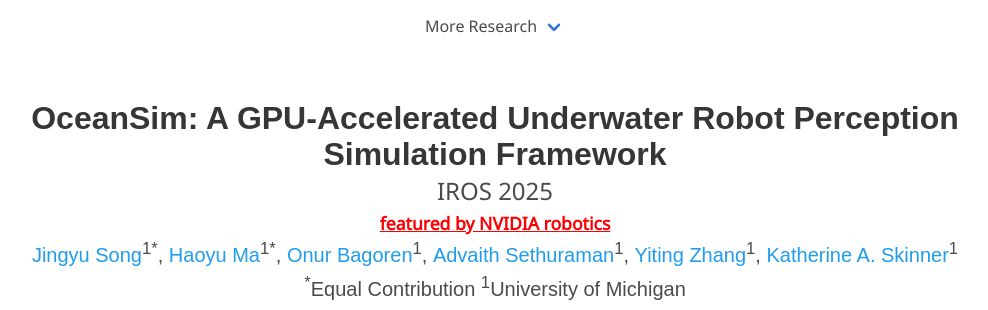
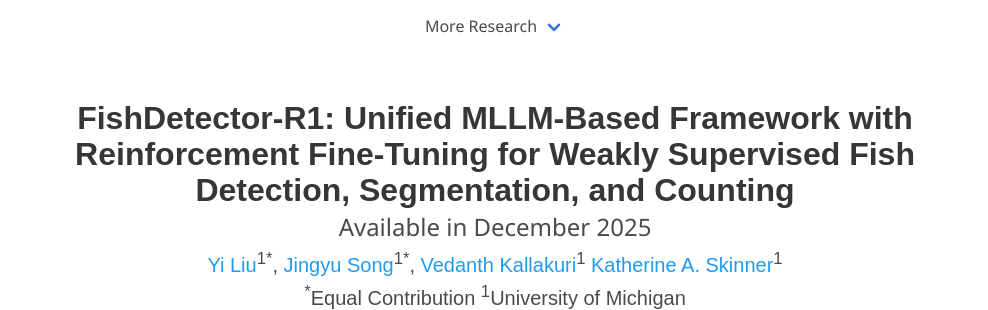
Before and after one commit to umfieldrobotics/FishDetector-R1, a plain HTML site: page docs/index.html in a window 1280 px wide. Shown: the top 310 px of the page, without its empty margins (145-1133 px from the left). Drawn offline with nearby package versions, Linux system fonts and the light colour scheme; some icons are missing; a web font is replaced by a local one.

Commit message:
pipeline fig

```diff
--- a/docs/index.html
+++ b/docs/index.html
@@ -88,31 +88,27 @@
       <div class="columns is-centered">
         <div class="column has-text-centered">
            <!-- use smaller title size -->
-          <h1 class="title is-3 publication-title">OceanSim: A GPU-Accelerated Underwater Robot Perception Simulation Framework</h1>
+          <h1 class="title is-3 publication-title">FishDetector-R1: Unified MLLM-Based Framework with Reinforcement Fine-Tuning for Weakly Supervised Fish Detection, Segmentation, and Counting</h1>
           <h2 class="subtitle is-4" style="margin-bottom:0.15em;">
-            IROS 2025
+            Available in December 2025
           </h2>
           <!-- Featured by NVIDIA Robotics -->
           <!-- pull this up right under the subtitle -->
           <p class="has-text-centered featured-note"
           style="margin-top:0; color:red; font-size:1.1em; font-weight:bold;">
-          <a href="https://www.linkedin.com/posts/nvidiarobotics_robotics-underwaterrobotics-simulation-activity-7313986055894880257-Dfmq?utm_source=share&utm_medium=member_desktop&rcm=ACoAACB8Y7sB7ikB6wVGPL5NrxYkNwk8RTEJ-3Y"
+          <!-- <a href="https://www.linkedin.com/posts/nvidiarobotics_robotics-underwaterrobotics-simulation-activity-7313986055894880257-Dfmq?utm_source=share&utm_medium=member_desktop&rcm=ACoAACB8Y7sB7ikB6wVGPL5NrxYkNwk8RTEJ-3Y"
             target="_blank"
             style="color:red; text-decoration:underline;">
           featured by NVIDIA robotics
-          </a>
+          </a> -->
           </p>
           <div class="is-size-5 publication-authors">
             <span class="author-block">
+              <a href="https://hhads-dev.github.io/">Yi Liu</a><sup>1*</sup>,
+            <span class="author-block">
               <a href="https://song-jingyu.github.io/">Jingyu Song</a><sup>1*</sup>,</span>
             <span class="author-block">
-              <a href="https://www.linkedin.com/in/haoyuma2002814//">Haoyu Ma</a><sup>1*</sup>,
-            <span class="author-block">
-              <a href="https://www.obagoren.com/">Onur Bagoren</a><sup>1</sup>,</span>
-            <span class="author-block">
-              <a href="https://www.advaiths.com/">Advaith Sethuraman</a><sup>1</sup>,</span>
-            <span class="author-block">
-              <a href="https://sites.google.com/umich.edu/yitingzhang/">Yiting Zhang</a><sup>1</sup>,</span>
+              <a href="https://www.linkedin.com/in/vedanthk/">Vedanth Kallakuri</a><sup>1</sup>
             <span class="author-block">
               <a href="https://fieldrobotics.engin.umich.edu/">Katherine A. Skinner</a><sup>1</sup>
             </span>
@@ -244,21 +240,19 @@
   </div>
 </section>
 
-<section class="hero teaser">
+<!-- <section class="hero teaser">
   <div class="container is-max-desktop">
     <div class="hero-body">
       <video id="teaser" autoplay muted loop playsinline height="100%">
         <source src="./static/videos/oceansim_gif.mp4"
                 type="video/mp4">
       </video>
-      <!-- add image docs/static/images/pitch.svg-->
       <h2 class="subtitle has-text-centered">
         We present OceanSim, a high-fidelity and GPU-accelerated underwater simulator.
       </h2>
-      <!-- <img src="./static/images/pitch.png" alt="OceanSim" style="width: 100%; height: auto;"> -->
     </div>
   </div>
-</section>
+</section> -->
 
 <section class="video-section" style="text-align: center;">
   <div class="video-container" style="display: inline-block;">
@@ -400,7 +394,7 @@
       </div>
     </div>
     <!-- add an image docs/static/images/Overall_Diagram.svg -->
-    <img src="./static/images/pipline.pdf" alt="FishDetector-R1 Overview" style="width: 100%; height: auto;">
+    <img src="./static/images/pipline.jpg" alt="FishDetector-R1 Overview" style="width: 100%; height: auto;">
   </div>
 </section>
 
```
Also changed, not shown: docs/static/images/pipline.jpg (added).
